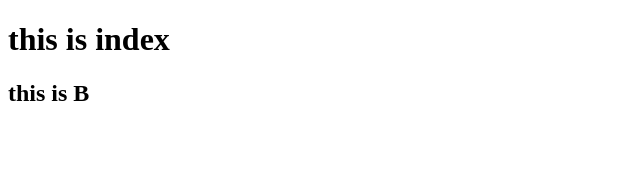
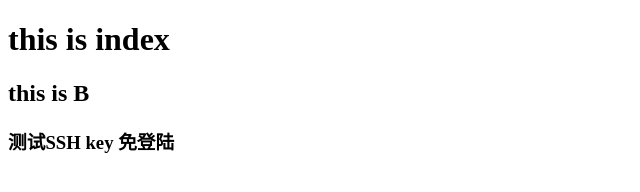
Before and after one commit to aiyeye/git_demo, a plain HTML site: page index.html in a window 1280 px wide. Shown: the whole page, without its empty margins (0-640 px from the left). Drawn offline with Linux system fonts and the light colour scheme.

Commit message:
测试SSh

```diff
--- a/index.html
+++ b/index.html
@@ -8,5 +8,6 @@
 <body>
     <h1>this is index</h1>
     <h2>this is B</h2>
+    <h3>测试SSH key 免登陆</h3>
 </body>
 </html>
```
